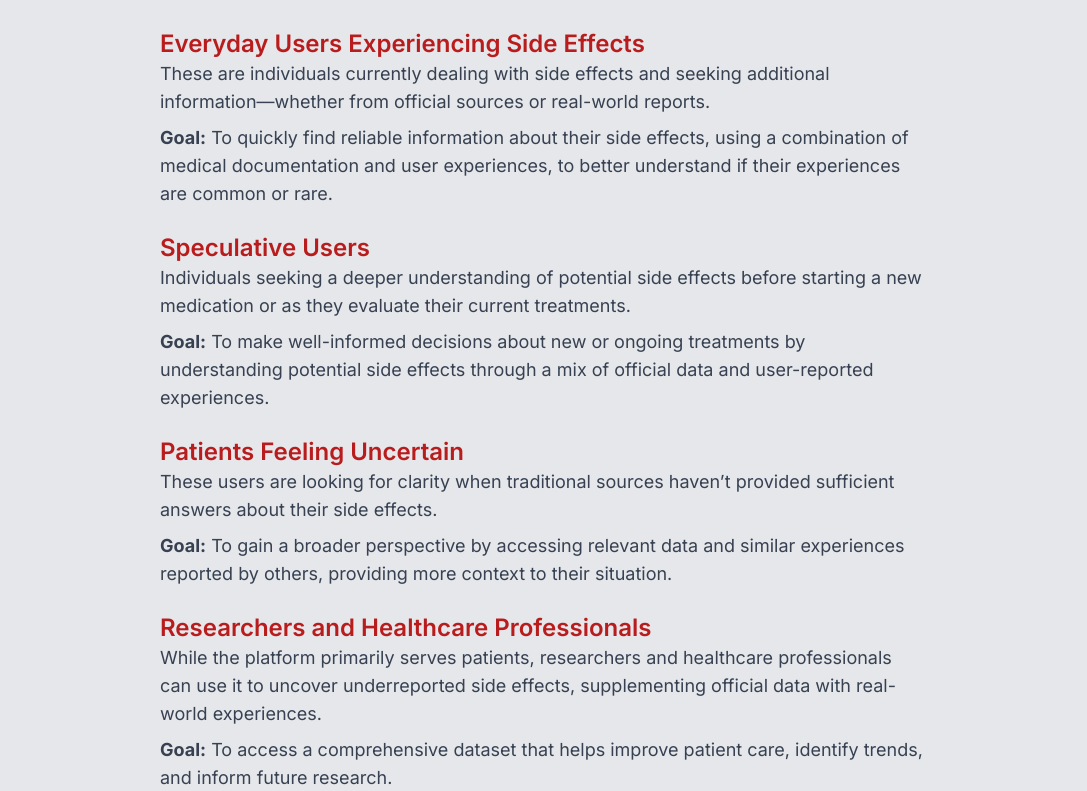
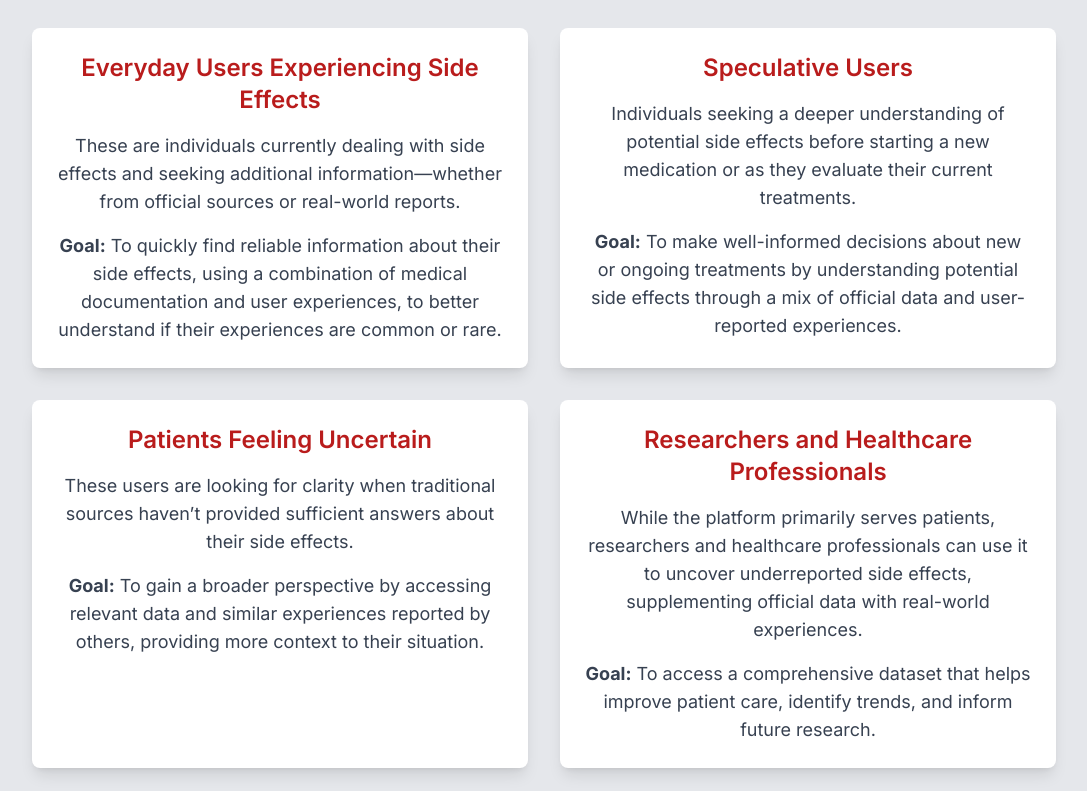
Before and after one commit to cdirks4/side-effects, a Next.js app: page / in a window 1280 px wide. Shown: the part 1169-1960 px from the top of the page, without its empty margins (96-1183 px from the left). Built offline with nearby package versions, Linux system fonts and the light colour scheme.

Commit message:
feat: user cards

```diff
--- a/src/app/page.tsx
+++ b/src/app/page.tsx
@@ -73,8 +73,10 @@ export default function Home() {
           <h2 className="text-3xl font-bold text-red-700 mb-6">
             Who Can Benefit From Our Platform?
           </h2>
-          <div className="text-left max-w-[60vw] mx-auto">
-            <h3 className="text-2xl font-semibold text-red-700 mt-6">
+          <div className="grid grid-cols-1 md:grid-cols-2 gap-8 max-w-[80vw] mx-auto">
+            {/* Card for Everyday Users */}
+            <div className="bg-white shadow-lg rounded-lg p-6">
+              <h3 className="text-2xl font-semibold text-red-700 mb-4">
                 Everyday Users Experiencing Side Effects
               </h3>
               <p className="text-lg text-gray-700">
@@ -82,54 +84,65 @@ export default function Home() {
                 seeking additional information—whether from official sources or
                 real-world reports.
               </p>
-            <p className="text-lg text-gray-700 mt-2">
-              <span className="font-bold">Goal:</span> To quickly find reliable
-              information about their side effects, using a combination of
-              medical documentation and user experiences, to better understand
-              if their experiences are common or rare.
+              <p className="text-lg text-gray-700 mt-4">
+                <span className="font-bold">Goal:</span> To quickly find
+                reliable information about their side effects, using a
+                combination of medical documentation and user experiences, to
+                better understand if their experiences are common or rare.
               </p>
+            </div>
 
-            <h3 className="text-2xl font-semibold text-red-700 mt-6">
+            {/* Card for Speculative Users */}
+            <div className="bg-white shadow-lg rounded-lg p-6">
+              <h3 className="text-2xl font-semibold text-red-700 mb-4">
                 Speculative Users
               </h3>
               <p className="text-lg text-gray-700">
                 Individuals seeking a deeper understanding of potential side
-              effects before starting a new medication or as they evaluate their
-              current treatments.
+                effects before starting a new medication or as they evaluate
+                their current treatments.
               </p>
-            <p className="text-lg text-gray-700 mt-2">
+              <p className="text-lg text-gray-700 mt-4">
                 <span className="font-bold">Goal:</span> To make well-informed
                 decisions about new or ongoing treatments by understanding
                 potential side effects through a mix of official data and
                 user-reported experiences.
               </p>
+            </div>
 
-            <h3 className="text-2xl font-semibold text-red-700 mt-6">
+            {/* Card for Patients Feeling Uncertain */}
+            <div className="bg-white shadow-lg rounded-lg p-6">
+              <h3 className="text-2xl font-semibold text-red-700 mb-4">
                 Patients Feeling Uncertain
               </h3>
               <p className="text-lg text-gray-700">
                 These users are looking for clarity when traditional sources
                 haven’t provided sufficient answers about their side effects.
               </p>
-            <p className="text-lg text-gray-700 mt-2">
+              <p className="text-lg text-gray-700 mt-4">
                 <span className="font-bold">Goal:</span> To gain a broader
                 perspective by accessing relevant data and similar experiences
                 reported by others, providing more context to their situation.
               </p>
+            </div>
 
-            <h3 className="text-2xl font-semibold text-red-700 mt-6">
+            {/* Card for Researchers and Healthcare Professionals */}
+            <div className="bg-white shadow-lg rounded-lg p-6">
+              <h3 className="text-2xl font-semibold text-red-700 mb-4">
                 Researchers and Healthcare Professionals
               </h3>
               <p className="text-lg text-gray-700">
                 While the platform primarily serves patients, researchers and
-              healthcare professionals can use it to uncover underreported side
-              effects, supplementing official data with real-world experiences.
+                healthcare professionals can use it to uncover underreported
+                side effects, supplementing official data with real-world
+                experiences.
               </p>
-            <p className="text-lg text-gray-700 mt-2">
-              <span className="font-bold">Goal:</span> To access a comprehensive
-              dataset that helps improve patient care, identify trends, and
-              inform future research.
+              <p className="text-lg text-gray-700 mt-4">
+                <span className="font-bold">Goal:</span> To access a
+                comprehensive dataset that helps improve patient care, identify
+                trends, and inform future research.
               </p>
+            </div>
           </div>
         </div>
       </section>
```
Lines whose indentation alone changed are shown as unchanged.
